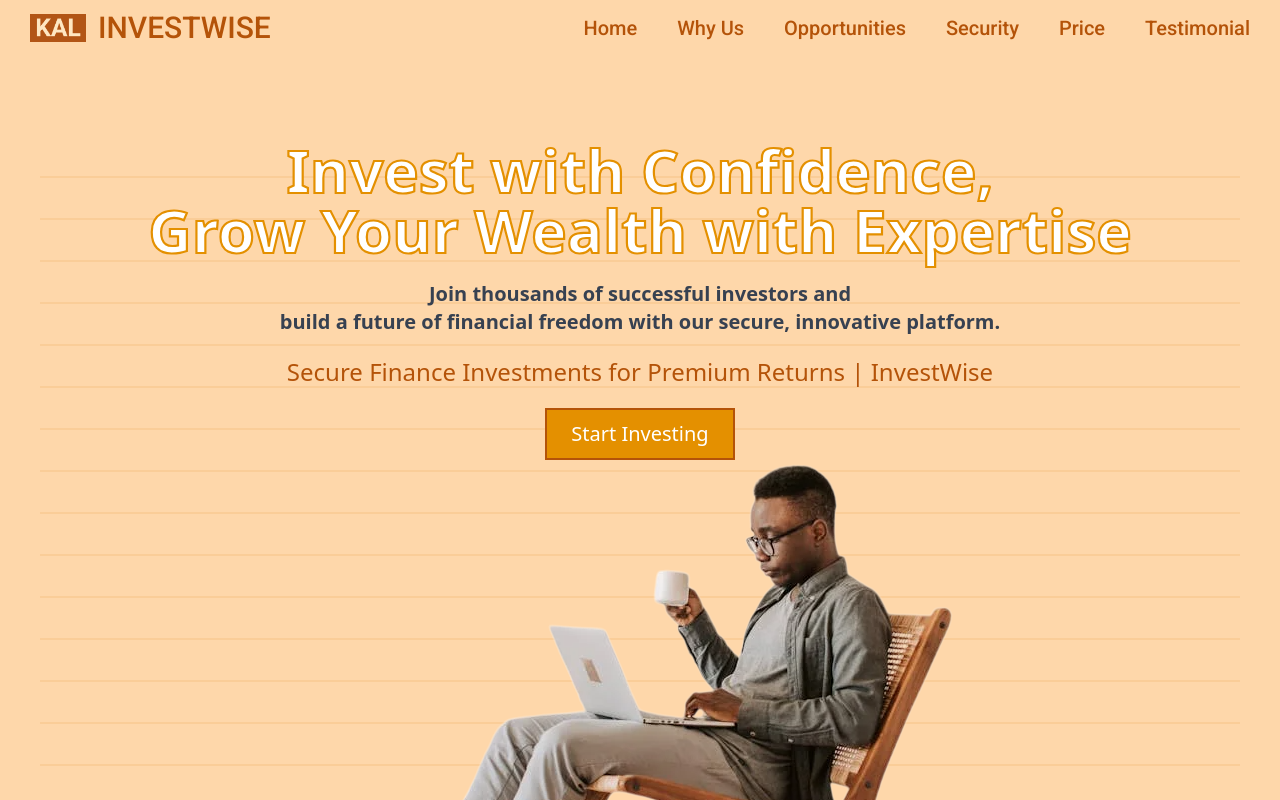
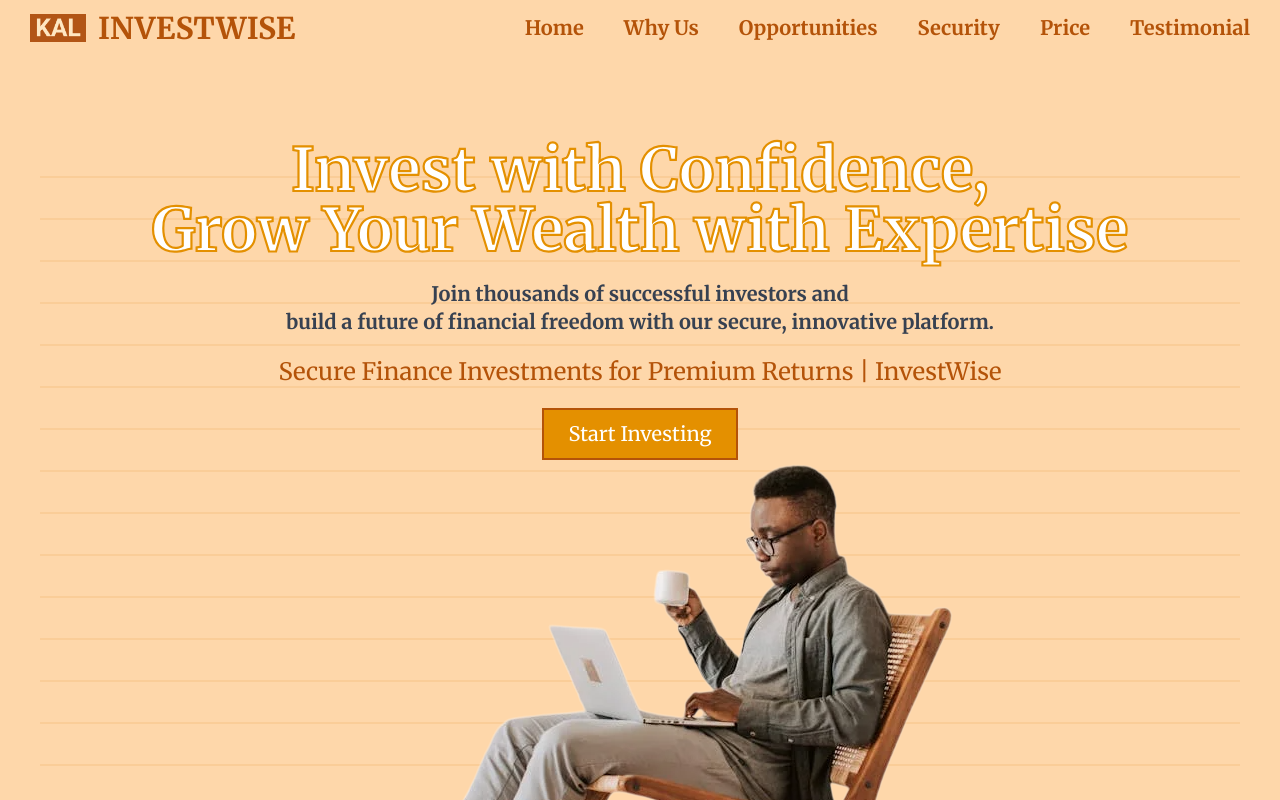
Before and after one commit to MohimaModak/Finance-And-Investment, a React (Vite) app: page / in a window 1280 px wide. Shown: the top 800 px of the page. Built offline with nearby package versions, Linux system fonts and the light colour scheme.

Commit message:
Updated fonts to include Lato and removed Roboto

```diff
--- a/index.html
+++ b/index.html
@@ -6,10 +6,18 @@
     <meta name="viewport" content="width=device-width, initial-scale=1.0" />
     <title>Vite + React</title>
 
-    <!-- Add Google Fonts -->
     <link rel="preconnect" href="https://fonts.googleapis.com">
     <link rel="preconnect" href="https://fonts.gstatic.com" crossorigin>
-    <link href="https://fonts.googleapis.com/css2?family=Merriweather:wght@400;700&family=Roboto:wght@400;500&display=swap" rel="stylesheet">
+    <!-- Only include Merriweather and Lato fonts -->
+    <link href="https://fonts.googleapis.com/css2?family=Merriweather:wght@400;700&family=Lato:wght@400;700&display=swap" rel="stylesheet">
+
+    <style>
+      /* Apply Lato font to the entire body */
+      body {
+        font-family: 'Merriweather', serif;
+      }
+
+    </style>
   </head>
   <body>
     <div id="root"></div>
--- a/src/assets/Component/Home/Home.jsx
+++ b/src/assets/Component/Home/Home.jsx
@@ -87,9 +87,16 @@ export default function Home() {
                         <div>
                             <div className=''>
                                 <div className=''>
-                                    <h1 className='text-3xl lg:text-6xl font-extrabold text-white text-border'>
+                                   <div><h1 className='text-3xl lg:text-6xl font-extrabold text-white text-border hidden lg:block'>
                                         Invest with Confidence, <br /> Grow Your Wealth with Expertise
                                     </h1>
+                                    </div>
+
+                                    <div className='block lg:hidden'>
+                                    <h1 className='text-3xl lg:text-6xl font-bold text-amber-700'>
+                                        Invest with Confidence, <br /> Grow Your Wealth with Expertise
+                                    </h1>
+                                    </div>
 
                                     <p className='font-bold text-xl my-2 lg:my-5 hidden lg:block'>Join thousands of successful investors and  <br />build a future of financial freedom with our secure, innovative platform.</p>
                                     <p className='font-medium text-xl lg:text-2xl my-5 text-amber-700'>Secure Finance Investments for Premium Returns | InvestWise</p>
--- a/src/assets/Component/Navbar/Navbar.css
+++ b/src/assets/Component/Navbar/Navbar.css
@@ -1,6 +1,6 @@
 .navbar {
   padding: 10px 30px;
-  font-family: 'Roboto', sans-serif;
+  /* font-family: 'Roboto', sans-serif; */
   cursor: pointer;
 }
 
@@ -19,7 +19,6 @@
 .nav-item.active-link {
   color: rgb(180, 82, 2);
   background-color: #ebcd99;
-  font-weight: 600;
   transform: scale(1.1);
 }
 
@@ -64,7 +63,3 @@
   color: #fff;
   cursor: pointer;
 }
-
-/* .text{
-    text-shadow: 1.5px 1.2px 2px white;
-  } */
--- a/src/assets/Component/Navbar/Navbar.jsx
+++ b/src/assets/Component/Navbar/Navbar.jsx
@@ -46,12 +46,12 @@ export default function Navbar() {
       </div>
 
 
-      <div className="flex justify-between items-center bg bg-orange-200 text-amber-700">
+      <div className="flex justify-between items-center bg bg-orange-200 text-amber-700 font-bold">
         <div className="hidden md:block w-full">
           <nav className="navbar flex justify-between items-center">
             <div className="flex justify-center items-center gap-3">
               <img src={logo} className="w-14" />
-              <h1 className=" font-medium text-3xl uppercase">InvestWise</h1>
+              <h1 className="text-3xl uppercase">InvestWise</h1>
             </div>
             <div className=" lg:flex justify-center items-center gap-10">
               <div>
```
